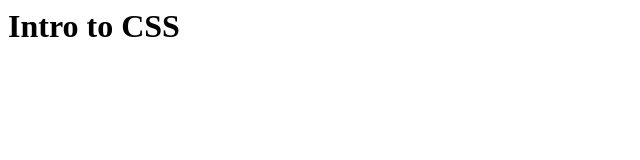
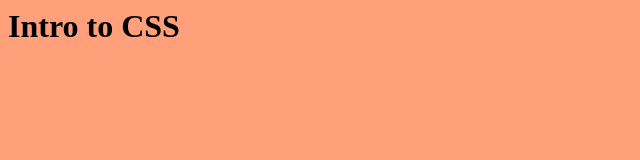
Before and after one commit to HaroonAkram40/css-intro, a plain HTML site: page index.html in a window 1280 px wide. Shown: the whole page, without its empty margins (0-640 px from the left). Drawn offline with Linux system fonts and the light colour scheme.

Commit message:
added external style sheet

```diff
--- a/index.html
+++ b/index.html
@@ -1,6 +1,7 @@
 <html>
 <head>
     <title>CSS-Introduction</title>
+    <link rel="stylesheet" href="styles.css">
 </head>
 <body>
     <h1>Intro to CSS</h1>
--- /dev/null
+++ b/styles.css
@@ -0,0 +1,3 @@
+body{
+    background-color: lightsalmon;
+}
```
Also changed, not shown: 1 other file.
